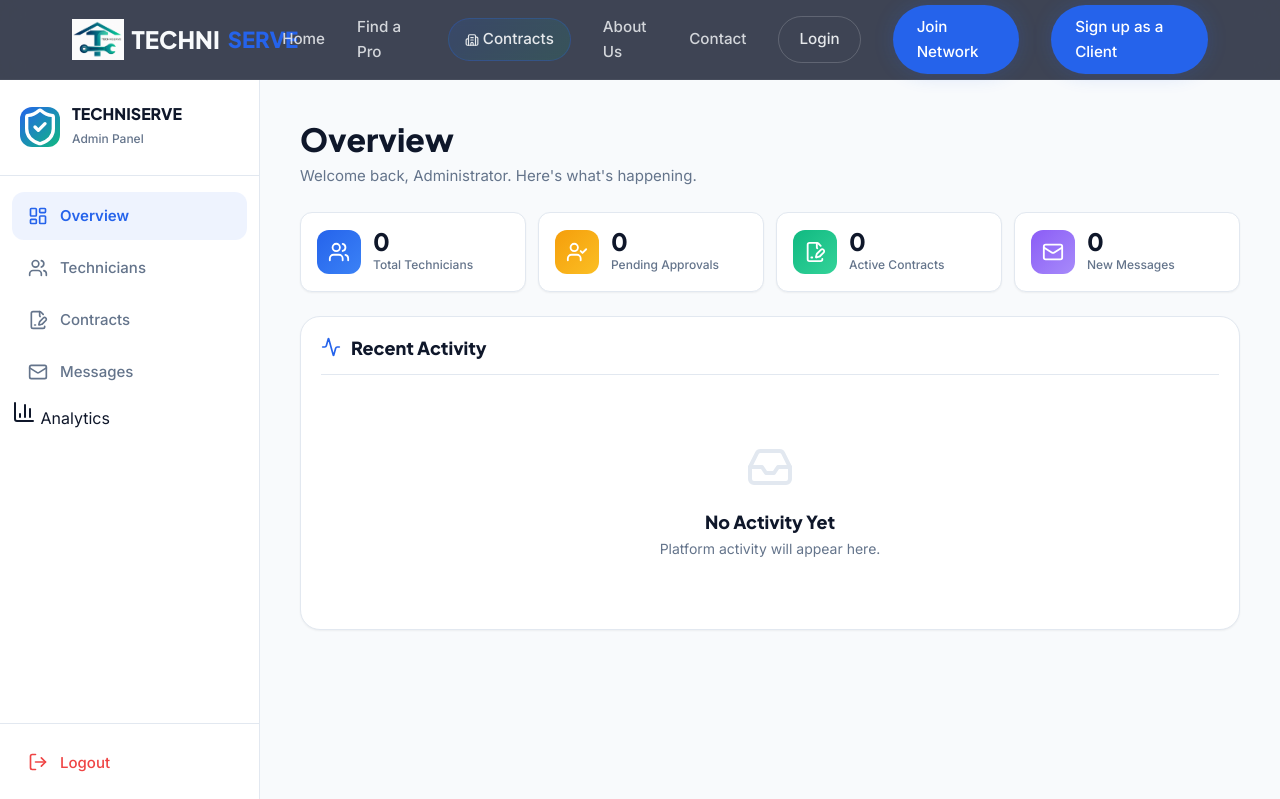
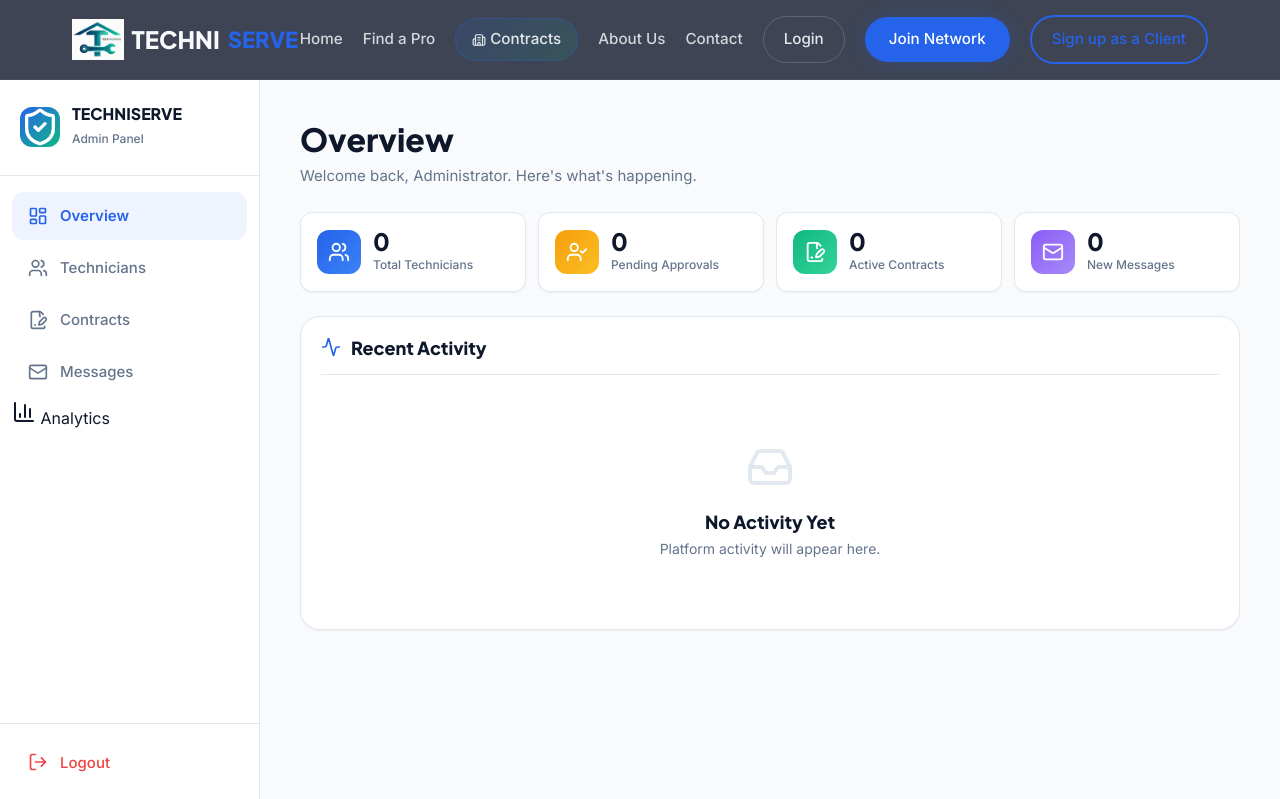
Before and after one commit to chibuikec291-pixel/techniserve, a Flask app: page /admin in a window 1280 px wide. Shown: the top 799 px of the page. Run offline with Flask 3, Linux system fonts and the light colour scheme; a user stored in the database is signed in; data comes from the database, SQL or seed files in the repository; data that the repository does not hold is empty; some libraries are stand-ins or nearby versions.

Commit message:
Fix desktop navbar layout and update CSS

```diff
--- a/static/css/global.css
+++ b/static/css/global.css
@@ -143,10 +141,11 @@
     z-index: 1;
 }
 
+/* --- UPDATED NAVBAR LINKS --- */
 .nav-links {
     display: flex;
     align-items: center;
-    gap: 32px;
+    gap: 20px; /* Reduced from 32px to fit all items cleanly on desktop */
 }
 
 .nav-links a {
@@ -176,7 +175,8 @@
     color: var(--primary);
 }
 
-.nav-cta {
+/* Primary CTA (Solid, for "Join Network") */
+.nav-cta-primary {
     background: var(--primary);
     color: white !important;
     opacity: 1 !important;
@@ -184,10 +184,28 @@
     border-radius: var(--radius-full);
     font-weight: 600;
     box-shadow: var(--shadow-glow);
+    white-space: nowrap; /* Prevents text from breaking into two lines */
 }
 
-.nav-cta:hover {
+.nav-cta-primary:hover {
     background: var(--primary-hover);
+    transform: translateY(-2px);
+}
+
+/* Secondary CTA (Outline, for "Sign up as a Client") */
+.nav-cta-secondary {
+    background: transparent;
+    color: var(--primary) !important;
+    opacity: 1 !important;
+    padding: 10px 20px;
+    border: 2px solid var(--primary);
+    border-radius: var(--radius-full);
+    font-weight: 600;
+    white-space: nowrap; /* Prevents text from breaking into two lines */
+}
+
+.nav-cta-secondary:hover {
+    background: rgba(37, 99, 235, 0.1); /* Light blue tint on hover */
     transform: translateY(-2px);
 }
 
--- a/templates/base.html
+++ b/templates/base.html
@@ -61,8 +61,8 @@
             <a href="{{ url_for('about') }}">About Us</a>
             <a href="{{ url_for('contact') }}">Contact</a>
             <a href="{{ url_for('login') }}" class="nav-login">Login</a>
-            <a href="{{ url_for('join_network') }}" class="nav-cta">Join Network</a>
-            <a href='/client/signup' class="nav-cta">Sign up as a Client</a>
+            <a href="{{ url_for('join_network') }}" class="nav-cta-primary">Join Network</a>
+            <a href='/client/signup' class="nav-cta-secondary">Sign up as a Client</a>
         </nav>
 
         <button class="menu-toggle" id="menu-toggle" aria-label="Toggle Menu">
```
Also changed, not shown: other parts of static/css/global.css (+33 -59 lines).
